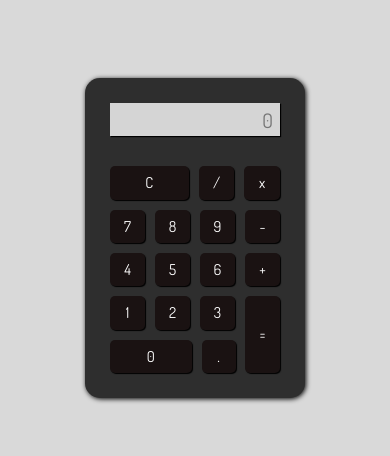
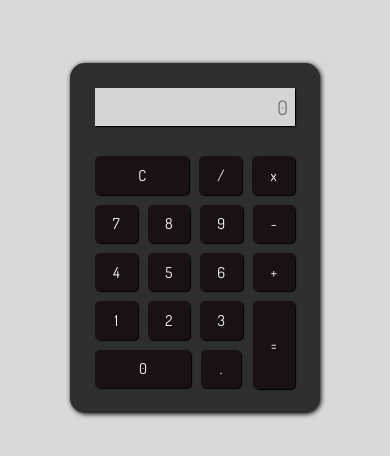
Before and after one commit to andressavianab/calculadora, a plain HTML site: page index.html in a window 390 px wide. Shown: the part 184-640 px from the top of the page. Drawn offline with Linux system fonts and the light colour scheme.

Commit message:
mobile changes

```diff
--- a/style.css
+++ b/style.css
@@ -88,8 +88,8 @@ body {
 
 @media screen and (max-width: 768px) {
   .calculadora {
-    width: 220px;
-    height: 320px;
+    width: 250px;
+    height: 350px;
   }
 
   .btn2 {
```
